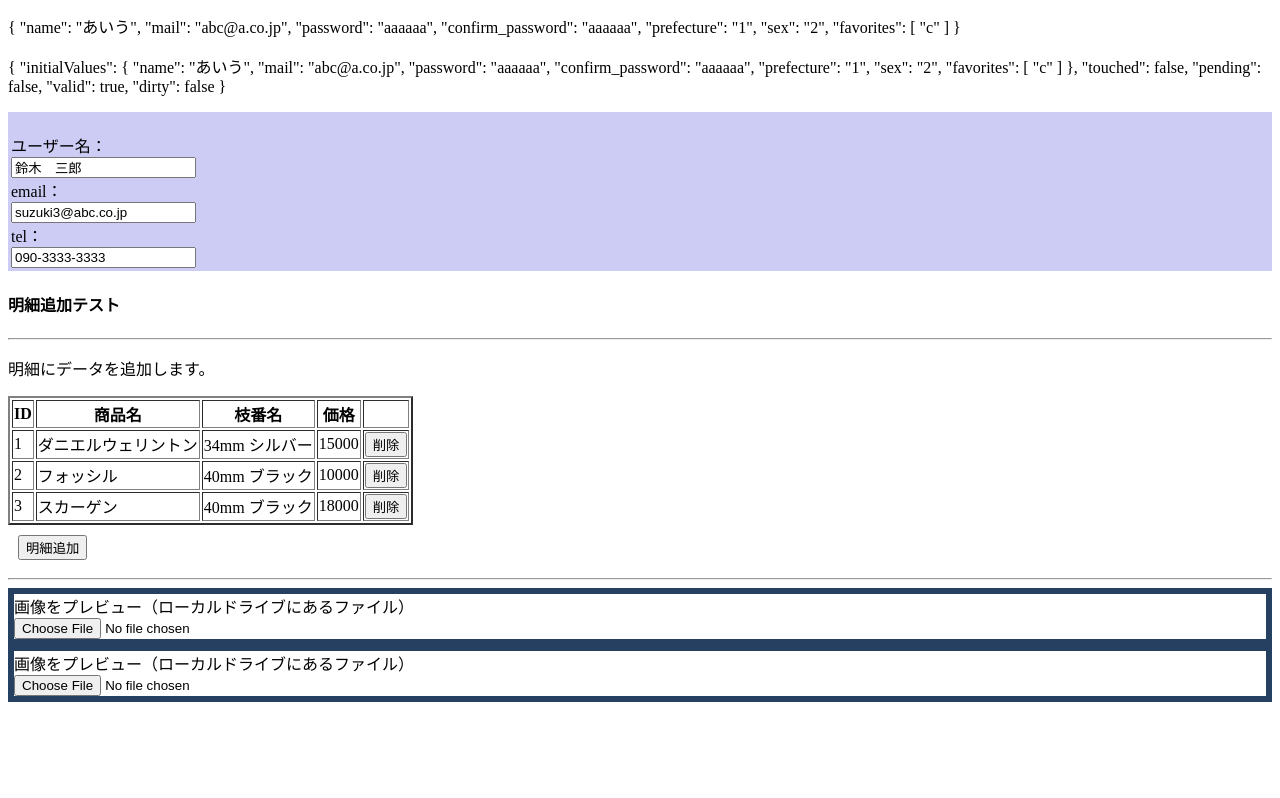
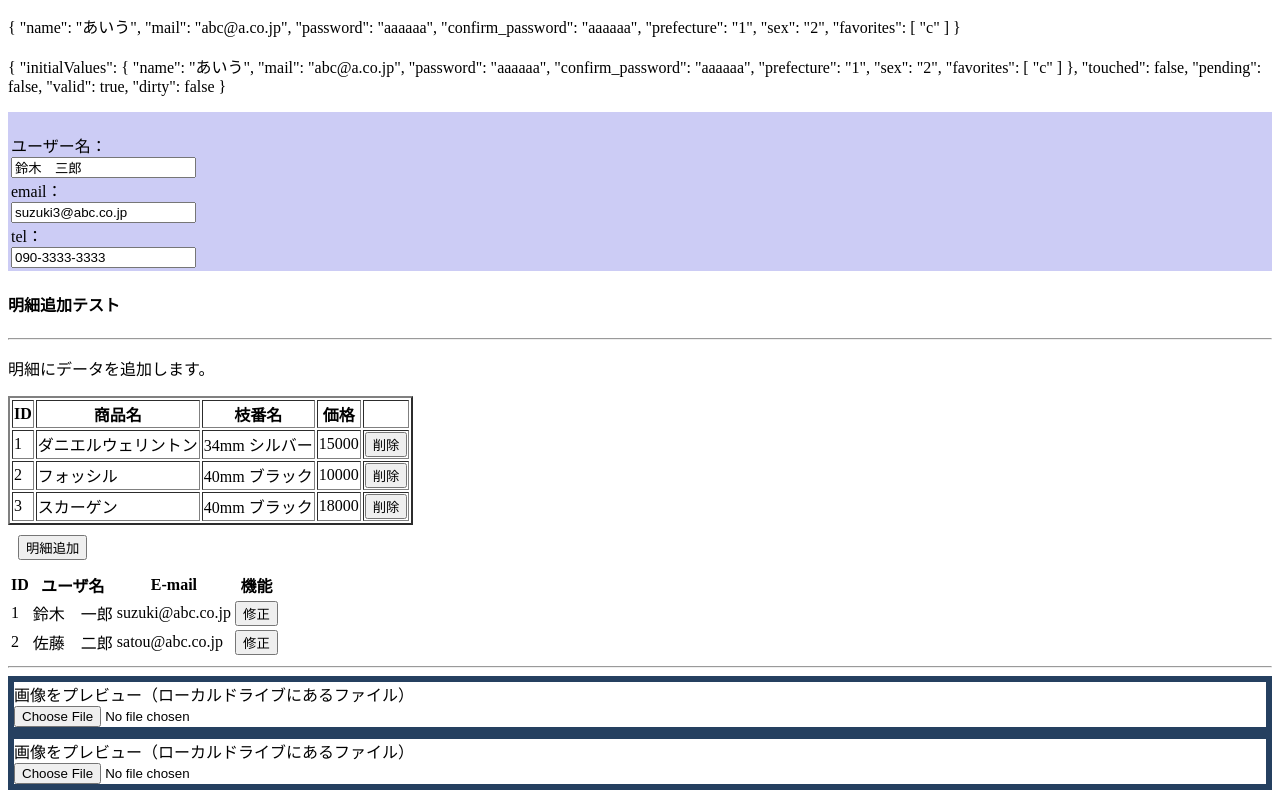
Before and after one commit to afurosan/vue-validation-form, a Vue app: page / in a window 1280 px wide. Shown: the part 644-1442 px from the top of the page. Before the commit the page ends 1354 px from the top, so only its background shows below. Built offline with nearby package versions, Linux system fonts and the light colour scheme.

Commit message:
220127今西変更

```diff
--- /dev/null
+++ b/src/components/templates/FormDetails2.vue
@@ -0,0 +1,39 @@
+<template>
+  <tr>
+    <td>{{ user.id }}</td>
+    <td v-if="!isEdit">{{ user.name }}</td>
+    <td v-else><input type="text" :value="user.name"></td>
+    <td v-if="!isEdit">{{ user.email }}</td>
+    <td v-else><input type="text" :value="user.email"></td>
+    <td v-if="!isEdit"><button :disabled="isEdit" type="button" @click="isEdit=true">修正</button></td>
+    <td v-else><button :disabled="!isEdit" type="button" @click="correctuser(index)">修正登録</button></td>
+    <td v-if="isEdit"><button type="button" @click="isEdit=false">キャンセル</button></td>
+  </tr>
+</template>
+
+<script lang="ts">
+import { reactive, ref } from 'vue'
+export default {
+  name: "FormDetails2",
+  props:['user','index','key'],
+
+  setup(props: any, context: any){
+    const fs = reactive(props.user);
+    const isEdit = ref(false);
+
+    const correctuser = (event:any, i:number) => {
+      context.emit('update', fs, i);
+      isEdit.value = false;
+    };
+
+    return {
+      isEdit,
+      correctuser,
+    }
+  }
+}
+</script>
+
+<style scoped>
+
+</style>
--- a/src/components/templates/FormValidate.vue
+++ b/src/components/templates/FormValidate.vue
@@ -58,9 +58,9 @@
       <input v-model="userItems.item_email" style="margin-right: 5px"/>
       <p class="ErrorMessage">{{ errorMessage }}</p>
 
-      <button v-if="parentCorrectFlg===0" @click="adduser">ユーザー追加</button>
-      <button v-if="parentCorrectFlg===1" @click="correctuser">修正登録</button>
-      <button v-if="parentCorrectFlg===1" @click="canceluser">キャンセル</button>
+      <button v-if="parentCorrectFlg===0" @click="adduser" type="button">ユーザー追加</button>
+      <button v-if="parentCorrectFlg===1" @click="correctuser" type="button">修正登録</button>
+      <button v-if="parentCorrectFlg===1" @click="canceluser" type="button">キャンセル</button>
 
       <hr />
 
@@ -68,6 +68,10 @@
           :user-items="userItems" @onDataSet="dataSet"
           :child-correct-flg="parentCorrectFlg"
       ></FormDetails>
+
+
+
+
     </div>
 
 
@@ -107,6 +111,19 @@
     </div>
   </div>
 
+  <table>
+    <thead>
+    <tr>
+      <th>ID</th>
+      <th>ユーザ名</th>
+      <th>E-mail</th>
+      <th>機能</th>
+    </tr>
+    </thead>
+    <tbody>
+    <form-details2  v-for="(user,index) in users" :user="user" :key="user.id" :index="index" @update="corUser"></form-details2>
+    </tbody>
+  </table>
 
 </template>
 
@@ -144,6 +161,7 @@ import CustomButton from "@/components/atoms/CustomButton.vue";
 
 import CustomMultiInput from "@/components/atoms/CustomMultiInput.vue"
 import FormDetails from "@/components/templates/FormDetails.vue";
+import FormDetails2 from "@/components/templates/FormDetails2.vue";
 export default defineComponent({
   name: "FormValidate",
   components: {
@@ -158,6 +176,7 @@ export default defineComponent({
     ErrorMessage,
     Field,
     FormDetails,
+    FormDetails2,
 
   },
   props: {},
@@ -378,7 +397,7 @@ export default defineComponent({
       userItems.item_email=data.email;
       midx.value=i; // 明細idxセット
       parentCorrectFlg.value=1;
-      console.log('idx:' + midx.value);
+      // console.log('idx:' + midx.value);
       // console.log('flg:' + data.modifyFlg);
     }
     function correctuser(){
@@ -403,6 +422,15 @@ export default defineComponent({
       userItems.item_name="";
       userItems.item_email="";
       parentCorrectFlg.value=0;
+    }
+    const users = reactive([
+      {id:1, name:"鈴木　一郎", email:"suzuki@abc.co.jp"},
+      {id:2, name:"佐藤　二郎", email:"satou@abc.co.jp"},
+    ]);
+    function corUser(data:any,i:number){
+      console.log(data);
+      // users[i].name="aaa";
+      // users[i].email="bbb";
     }
 
     return {
@@ -432,6 +460,8 @@ export default defineComponent({
       parentCorrectFlg,
       correctuser,
       canceluser,
+      users,
+      corUser,
     };
   },
 });
```
